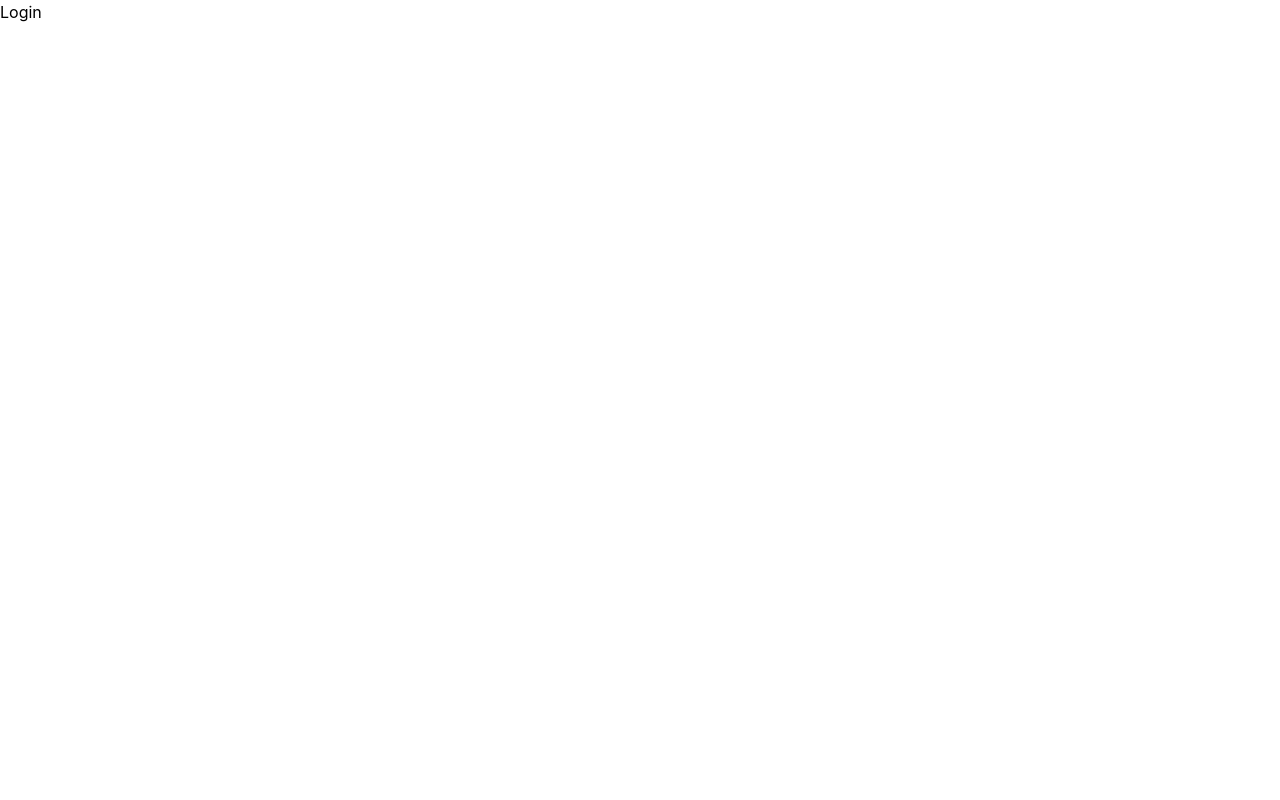
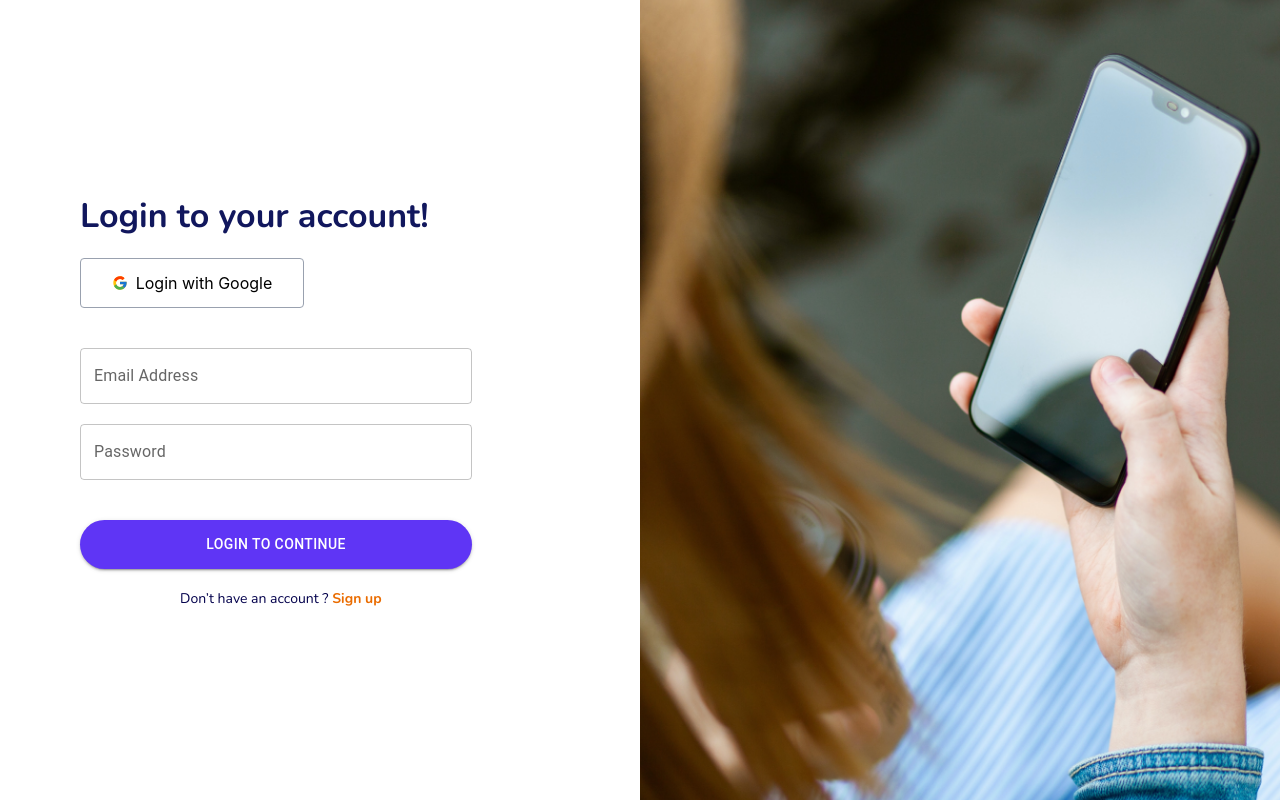
Before and after one commit to sajibkhandev/adda-chatapp, a React (Vite) app: page /login in a window 1280 px wide. Built offline with nearby package versions, Linux system fonts and the light colour scheme.

Commit message:
feat: login page

```diff
--- a/package.json
+++ b/package.json
@@ -16,6 +16,7 @@
     "@tailwindcss/vite": "^4.3.3",
     "react": "^19.2.8",
     "react-dom": "^19.2.8",
+    "react-icons": "^5.7.0",
     "react-router-dom": "^7.18.4",
     "tailwindcss": "^4.3.3"
   },
--- a/src/pages/Login.jsx
+++ b/src/pages/Login.jsx
@@ -1,8 +1,98 @@
-import React from 'react'
+import Grid from '@mui/material/Grid';
+import LogImage from '../assets/log.png'
+import Image from '../components/Image'
+import TextField from '@mui/material/TextField';
+import Button from '@mui/material/Button';
+import { useState } from 'react';
+import { FcGoogle } from "react-icons/fc";
+import { Link } from 'react-router-dom';
+
 
 const Login = () => {
+  let [email, setEmail] = useState('')
+    let [password, setPassword] = useState('')
+
+    let [emailerror, setEmailError] = useState('')
+    let [passworderror, setPasswordError] = useState('')
+
+    let emailRegex=/^[a-zA-Z0-9._%+-]+@[a-zA-Z0-9.-]+\.[a-zA-Z]{2,}$/
+    let lowercase=/^(?=.*[a-z])/
+    let uppercase=/(?=.*[A-Z])/
+    let digit=/(?=.*\d)/
+    let special=/(?=.*[@$!%*?&])/
+    let min_max=/[A-Za-z\d@$!%*?&]{8,}$/
+
+    let handleSignUp = () => {
+        if(!email) {
+            setEmailError("Enter Your Email");
+        }
+        else if(!emailRegex.test(email)){
+            setEmailError("Enter Valid Email");
+
+
+        }
+
+        if(!password) {
+            setPasswordError("Enter Your Password");
+
+        }
+        if(email && emailRegex.test(email) && password){
+            console.log("created account");
+
+        }
+
+
+
+
+    }
+    let handleEmail = (e) => {
+        setEmail(e.target.value);
+        setEmailError("")
+    }
+
+    let handlePassword = (e) => {
+        setPassword(e.target.value);
+        setPasswordError("")
+    }
   return (
-    <div>Login</div>
+    <Grid container >
+            <Grid size={6}>
+                <div className='flex justify-end items-center h-full'>
+                    <div className=' w-[560px] '>
+                        <h2 className='text-34 text-primary font-bold font-nunito'>Login to your account!</h2>
+
+                        <div className='mt-4 w-[40%] flex gap-x-2 items-center justify-center border border-gray-400 py-3 px-6 rounded'>
+                          <FcGoogle />
+                          <p>Login with Google</p>
+                        </div>
+
+
+
+                        <TextField onChange={handleEmail} className='w-[70%] mt-10!' id="outlined-basic" label="Email Address" variant="outlined" />
+                        {
+                            emailerror && <p className='bg-red-500 py-2 px-3 text-white rounded mt-2 w-[70%]'>{emailerror}</p>
+                        }
+
+
+                        <TextField onChange={handlePassword} className='w-[70%] mt-5!' id="outlined-basic" label="Password" variant="outlined" />
+                         {
+                            passworderror && <p className='bg-red-500 py-2 px-3 text-white rounded mt-2 w-[70%]'>{passworderror}</p>
+                        }
+
+
+                        <Button onClick={handleSignUp} className='bg-[#5F35F5]! py-3! w-[70%] mt-10! mb-5! rounded-full!' variant="contained">Login to Continue</Button>
+                        <p className='ml-[100px] text-sm text-[#03014C] font-nunito font-normal'>Don’t have an account ?<span className='text-[#EA6C00] font-bold'> <Link to="/">Sign up</Link></span></p>
+
+                    </div>
+                </div>
+            </Grid>
+            <Grid size={6}>
+                <Image className='w-full h-screen object-cover' src={LogImage} />
+
+            </Grid>
+
+
+        </Grid>
   )
 }
 
--- a/src/pages/Registration.jsx
+++ b/src/pages/Registration.jsx
@@ -3,7 +3,63 @@ import RegImage from '../assets/reg.png'
 import Image from '../components/Image'
 import TextField from '@mui/material/TextField';
 import Button from '@mui/material/Button';
+import { useState } from 'react';
+import { Link } from 'react-router-dom';
 const Registration = () => {
+
+    let [email, setEmail] = useState('')
+    let [name, setName] = useState('')
+    let [password, setPassword] = useState('')
+
+    let [emailerror, setEmailError] = useState('')
+    let [nameerror, setNameError] = useState('')
+    let [passworderror, setPasswordError] = useState('')
+
+    let emailRegex=/^[a-zA-Z0-9._%+-]+@[a-zA-Z0-9.-]+\.[a-zA-Z]{2,}$/
+    let lowercase=/^(?=.*[a-z])/
+    let uppercase=/(?=.*[A-Z])/
+    let digit=/(?=.*\d)/
+    let special=/(?=.*[@$!%*?&])/
+    let min_max=/[A-Za-z\d@$!%*?&]{8,}$/
+
+    let handleSignUp = () => {
+        if(!email) {
+            setEmailError("Enter Your Email");
+        }
+        else if(!emailRegex.test(email)){
+            setEmailError("Enter Valid Email");
+
+
+        }
+        if(!name) {
+            setNameError("Enter Your Name");
+        }
+        if(!password) {
+            setPasswordError("Enter Your Password");
+
+        }
+        if(email && emailRegex.test(email) && name && password){
+            console.log("created account");
+
+        }
+
+
+
+
+    }
+    let handleEmail = (e) => {
+        setEmail(e.target.value);
+        setEmailError("")
+    }
+    let handleName = (e) => {
+        setName(e.target.value);
+        setNameError("")
+    }
+    let handlePassword = (e) => {
+        setPassword(e.target.value);
+        setPasswordError("")
+    }
+
     return (
         <Grid container >
             <Grid size={6}>
@@ -11,13 +67,23 @@ const Registration = () => {
                     <div className=' w-[560px] '>
                         <h2 className='text-34 text-primary font-bold font-nunito'>Get started with easily register</h2>
                         <p className='text-lg text-black/50 font-normal font-nunito'>Free register and you can enjoy it</p>
-                        <TextField className='w-[70%] mt-10!' id="outlined-basic" label="Email Address" variant="outlined" />
-                        <TextField className='w-[70%] mt-5!' id="outlined-basic" label="Email Address" variant="outlined" />
-                        <TextField className='w-[70%] mt-5!' id="outlined-basic" label="Email Address" variant="outlined" />
+                        <TextField onChange={handleEmail} className='w-[70%] mt-10!' id="outlined-basic" label="Email Address" variant="outlined" />
+                        {
+                            emailerror && <p className='bg-red-500 py-2 px-3 text-white rounded mt-2 w-[70%]'>{emailerror}</p>
+                        }
+
+                        <TextField onChange={handleName} className='w-[70%] mt-5!' id="outlined-basic" label="Ful name" variant="outlined" />
+                         {
+                            nameerror && <p className='bg-red-500 py-2 px-3 text-white rounded mt-2 w-[70%]'>{nameerror}</p>
+                        }
+                        <TextField onChange={handlePassword} className='w-[70%] mt-5!' id="outlined-basic" label="Password" variant="outlined" />
+                         {
+                            passworderror && <p className='bg-red-500 py-2 px-3 text-white rounded mt-2 w-[70%]'>{passworderror}</p>
+                        }
 
 
-                        <Button className='bg-[#5F35F5]! py-3! w-[70%] mt-10! mb-5! rounded-full!' variant="contained">Sign up</Button>
-                        <p className='ml-[100px] text-sm text-[#03014C] font-nunito font-normal'>Already  have an account ? <span className='text-[#EA6C00] font-bold'>Sign In</span></p>
+                        <Button onClick={handleSignUp} className='bg-[#5F35F5]! py-3! w-[70%] mt-10! mb-5! rounded-full!' variant="contained">Sign up</Button>
+                        <p className='ml-[100px] text-sm text-[#03014C] font-nunito font-normal'>Already  have an account ? <span className='text-[#EA6C00] font-bold'><Link to="/login">Sign In</Link></span></p>
 
                     </div>
                 </div>
```
Also changed, not shown: src/assets/log.png (added), 1 other file (tests, documents, lock files or other folders).
